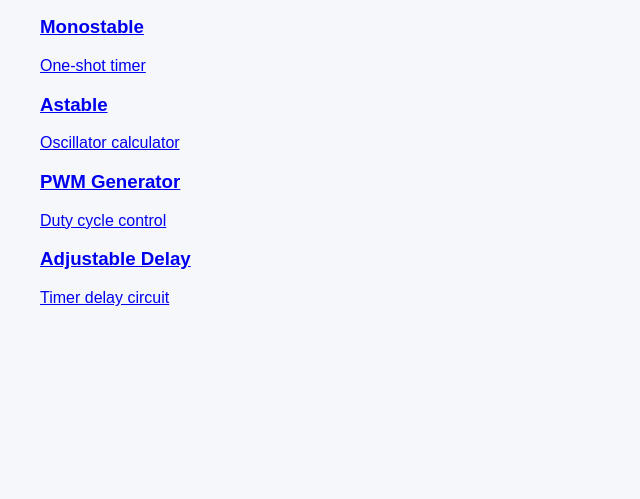
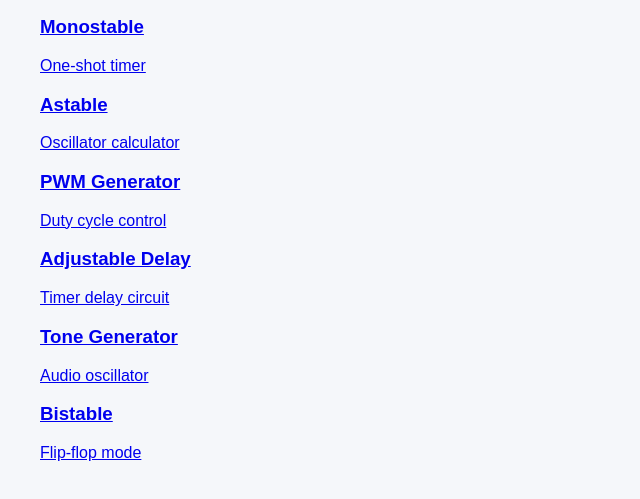
Before and after one commit to srwoytasik-alt/555-timer-toolkit, a plain HTML site: page index.html in a window 1280 px wide. Shown: the part 119-618 px from the top of the page, without its empty margins (0-640 px from the left). Drawn offline with Linux system fonts and the light colour scheme.

Commit message:
Update index.html
added tone gen and bistable

```diff
--- a/index.html
+++ b/index.html
@@ -35,6 +35,16 @@
 <p>Timer delay circuit</p>
 </a>
 
+<a href="tone.html" class="card">
+<h3>Tone Generator</h3>
+<p>Audio oscillator</p>
+</a>
+
+<a href="bistable.html" class="card">
+<h3>Bistable</h3>
+<p>Flip-flop mode</p>
+</a>
+
 </div>
 
 </body>
```
